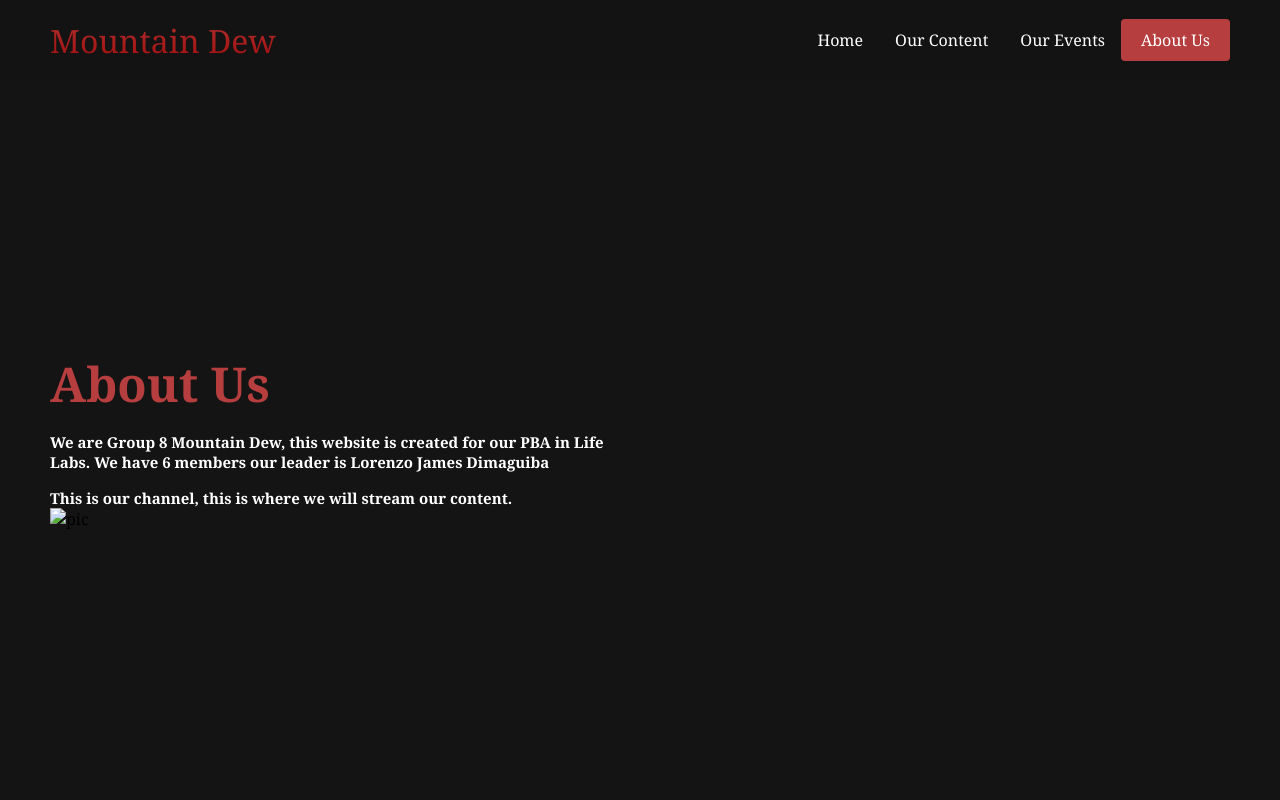
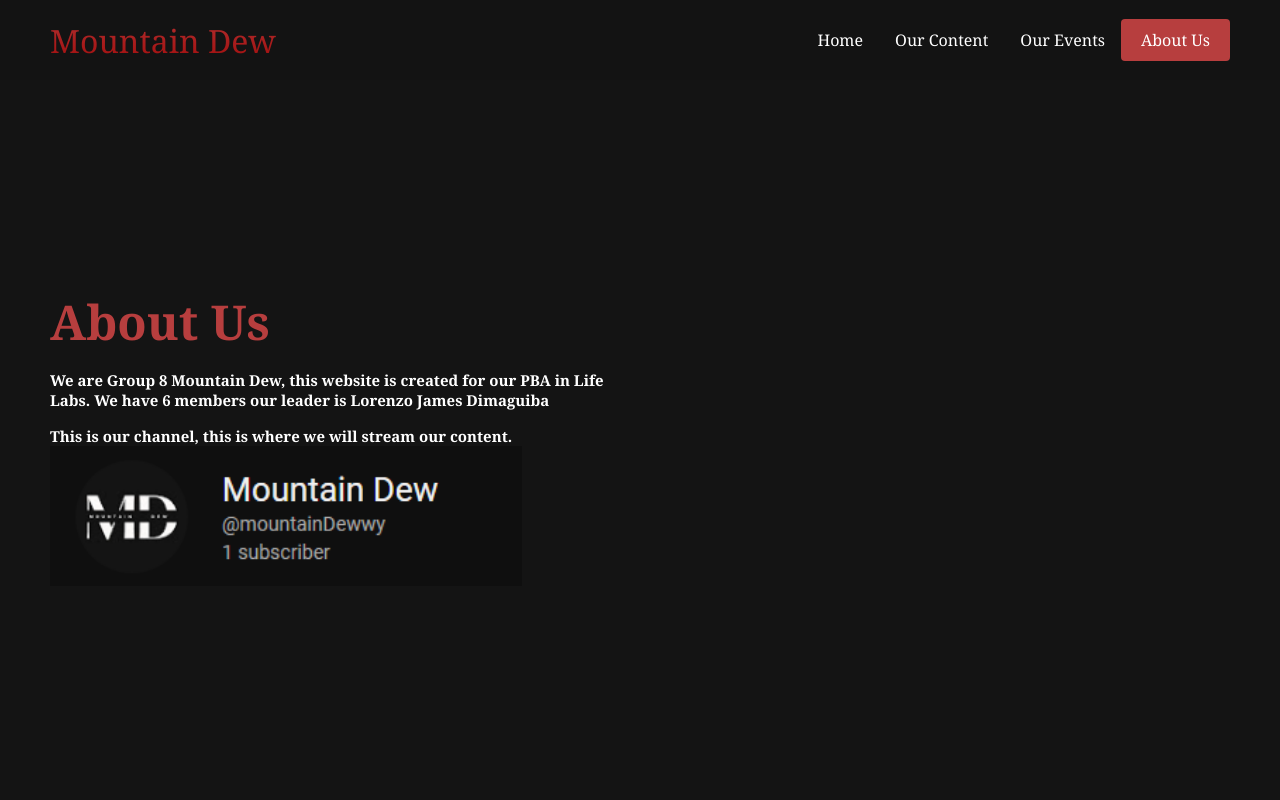
Before and after one commit to LorenzoDimags/LorenzoDimags.github.io, a plain HTML site: page About Us.html in a window 1280 px wide. Shown: the top 800 px of the page. Drawn offline with Linux system fonts and the light colour scheme; files whose address does not match are found by name.

Commit message:
Update About Us.html

```diff
--- a/About Us.html
+++ b/About Us.html
@@ -43,7 +43,7 @@
                 Lorenzo James Dimaguiba</p>
                 <p>This is our channel, this is where we will stream our content.</p>
                     <div class="main__img--container">
-                        <img src="images/pic4.png" alt="pic" id="main__img">
+                        <img src="C:\Users\user\OneDrive\Documents\GitHub\LorenzoDimags.github.io/pic4.png" alt="pic" id="main__img">
                     </div>
             </div>
         </div>
```
